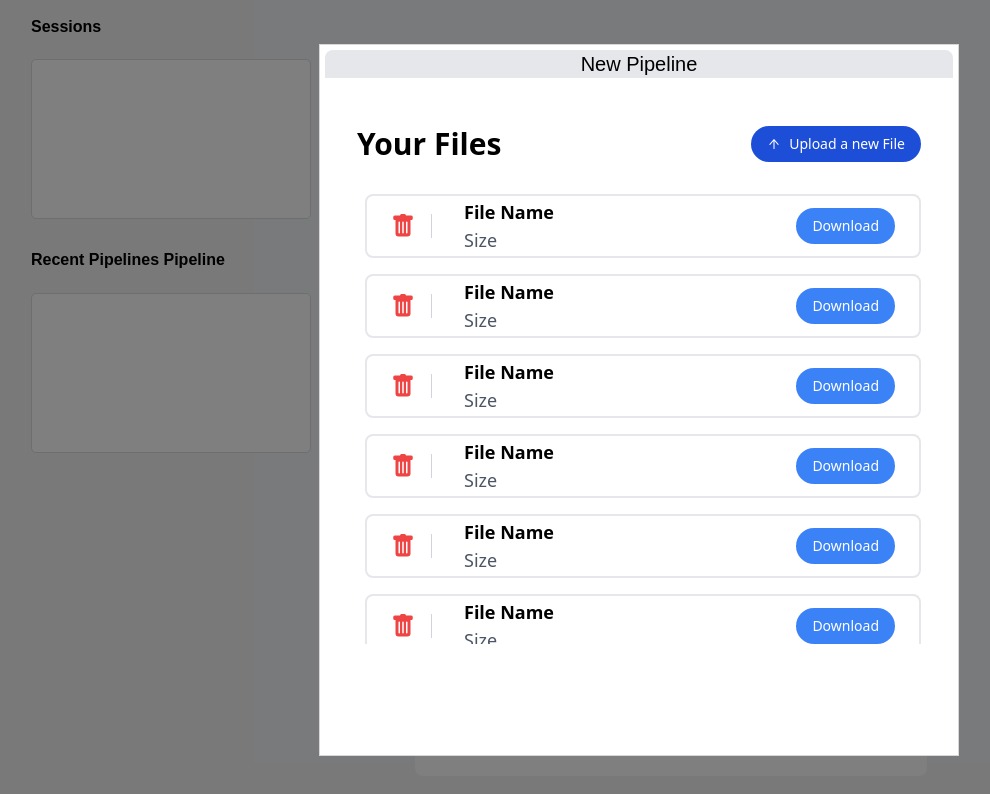
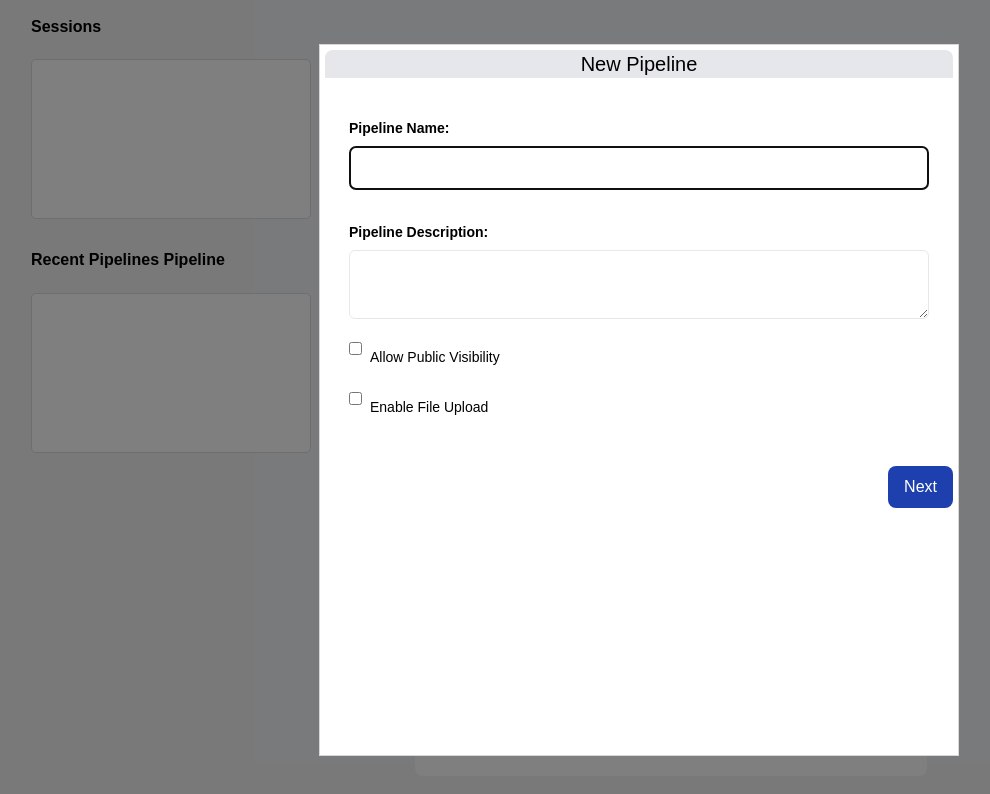
Before and after one commit to KaranpreetRaja/pipegen, a React (Vite) app in the folder app/: page /dashboard in a window 1280 px wide. Both pictures are taken after a click on the button "Create Pipeline". Shown: the part 152-946 px from the top of the page, without its empty margins (1-991 px from the left). Built offline with nearby package versions, Linux system fonts and the light colour scheme.

Commit message:
Wizard Ui done

```diff
--- a/app/src/components/FileCard.jsx
+++ b/app/src/components/FileCard.jsx
@@ -1,7 +1,7 @@
 import React from 'react';
 import { BsFillTrashFill } from 'react-icons/bs'
 
-const File = () => {
+const File = ({FileName, Size, Download}) => {
     return (
       <div className="bg-white p-6 w-full h-16 rounded-lg border-grey-200 border-2 flex items-center">
         <BsFillTrashFill className="text-red-500 text-2xl hover:text-red-700 cursor-pointer" />
@@ -9,12 +9,12 @@ const File = () => {
         <div className="mx-4 h-6 border-l border-gray-300"></div>
 
         <div className="ml-4">
-          <span className="block text-lg font-semibold">File Name</span>
-          <span className="block text-lg text-gray-600">Size</span>
+          <span className="block text-lg font-semibold">{FileName}</span>
+          <span className="block text-lg text-gray-600">{Size}</span>
         </div>
 
         <button className="bg-blue-500 text-white px-4 py-2 rounded-full hover:bg-blue-600 ml-auto">
-          Download
+          {Download}
         </button>
       </div>
     );
--- a/app/src/components/FileUpload.jsx
+++ /dev/null
@@ -1,39 +0,0 @@
-import React from 'react';
-import 'reactjs-popup/dist/index.css';
-import { AiOutlineArrowUp } from 'react-icons/ai';
-import File from "./FileCard";
-
-const FileUpload = ({ visibility }) => {
-  return (
-      <div className={visibility ? 'hidden' : ''}>
-        <div className="font-sans text-sm bg-white p-8 rounded-lg w-full">
-          <div className="flex justify-between items-center mb-4">
-            <h1 className="text-3xl font-semibold">Your Files</h1>
-            <button className="bg-blue-700 text-white px-4 py-2 rounded-full hover:bg-blue-900 focus:outline-none focus:ring focus:border-blue-300 flex flex-row items-center space-x-2">
-              <AiOutlineArrowUp />
-              <span>Upload a new File</span>
-            </button>
-          </div>
-
-          <div className="flex mt-8">
-            <div className="w-full overflow-y-scroll space-y-4 ml-2 h-files-section">
-              <File />
-              <File />
-              <File />
-              <File />
-              <File />
-              <File />
-              <File />
-              <File />
-              <File />
-              <File />
-              <File />
-              <File />
-            </div>
-          </div>
-        </div>
-      </div>
-  );
-};
-
-export default FileUpload;
--- a/app/src/components/PipelineConfig.jsx
+++ b/app/src/components/PipelineConfig.jsx
@@ -1,30 +1,105 @@
-import React from 'react';
+import React, { useState } from 'react';
 import Popup from 'reactjs-popup';
 import 'reactjs-popup/dist/index.css';
-import FileUpload from './FileUpload';
+import WizardPage2 from './WizardPage2';
 import WizardPage1 from './WizardPage1';
+import WizardPage3 from './WizardPage3';
+import WizardPage4 from './WizardPage4';
 
 const PipelineConfig = () => {
+    const [currentPage, setCurrentPage] = useState(1); // Track the current page
 
-    return(
-        <Popup trigger={
+    const filetoBLOB = (file) => new Promise((resolve, reject) => {
+        const reader = new FileReader();
+        reader.onload = (event) => {
+          resolve(event.target.result)
+        };
+        reader.readAsDataURL(file);
+    })
+
+    const [formData, setFormData] = useState({
+        name: "",
+        description: "",
+        author: "",
+        created: "",
+        last_updated: "",
+        visibility_public: false,
+        has_upload: false,
+        dynamic_upload: false,
+        uploads: [],
+        model: [
+          {
+            type: "",
+            is_custom: false,
+            train_file_format: "",
+            train_file: "",
+            has_test: false,
+            test_file: "",
+            generation: "",
+          },
+        ],
+    });
+
+    const handleChange = (e) => {
+        const { name, value, type, checked } = e.target;
+
+        if (name === "has_upload" && !checked) {
+            setFormData((prevData) => ({
+                ...prevData,
+                [name]: type === "checkbox" ? checked : value,
+                dynamic_upload: false,
+                uploads: [],
+            }));
+        } else {
+            setFormData((prevData) => ({
+                ...prevData,
+                [name]: type === "checkbox" ? checked : value,
+            }));
+        }
+    };
+
+    const handleNext = () => {
+        if (currentPage === 1) {
+            setCurrentPage(formData.has_upload ? 2 : 3);
+        } else if (currentPage === 2) {
+            setCurrentPage(formData.model[0].is_custom ? 4 : 3);
+        } else {
+            console.log("Make Pipeline");
+        }
+    };
+
+
+    return (
+        <Popup
+            trigger={
                 <button className="bg-blue-500 text-white px-4 py-2 rounded-lg hover:bg-blue-600 focus:outline-none focus:ring focus:border-blue-300">
                     Create Pipeline
                 </button>
-            } position="center center" modal nested>
+            }
+            position="center center" modal nested>
             {close => (
-            <div className="bg-white h-file-upload-modal rounded-t-lg">
-                <div className="flex justify-center items-center w-full mb-4 bg-gray-200 rounded-t-lg">
-                    <h1 className="text-xl font-medium">New Pipeline</h1>
+                <div className="bg-white h-file-upload-modal rounded-t-lg">
+                    <div className="flex justify-center items-center w-full mb-4 bg-gray-200 rounded-t-lg">
+                        <h1 className="text-xl font-medium">New Pipeline</h1>
+                    </div>
+                    {currentPage === 1 && <WizardPage1 visibility={true} formData={formData} handleChange={handleChange} />}
+                    {currentPage === 2 && <WizardPage2 visibility={false} formData={formData} handleChange={handleChange} />}
+                    {currentPage === 3 && <WizardPage3 visibility={false} formData={formData} handleChange={handleChange} />}
+                    {currentPage === 4 && <WizardPage4 visibility={false} formData={formData} handleChange={handleChange} />}
+                    {currentPage !== 4 && (
+                        <div className="flex justify-end w-full rounded-t-lg">
+                            <button
+                                className="bg-blue-800 text-white px-4 py-2 rounded-lg hover:bg-blue-600 focus:outline-none focus:ring focus:border-blue-300"
+                                onClick={handleNext}
+                            >
+                                Next
+                            </button>
+                        </div>
+                    )}
                 </div>
-                <WizardPage1 visibility={true}/>
-                <FileUpload visibility={false}/>
-
-            </div>
-
             )}
         </Popup>
-    )
+    );
 }
 
 export default PipelineConfig;
--- a/app/src/components/WizardPage1.jsx
+++ b/app/src/components/WizardPage1.jsx
@@ -1,23 +1,9 @@
 import { useState } from "react";
 
-const WizardPage1 = ({ visibility }) => {
-  const [formData, setFormData] = useState({
-    name: "",
-    description: "",
-    visibility_public: false,
-    has_upload: false,
-  });
-
-  const handleChange = (e) => {
-    const { name, value, type, checked } = e.target;
-    setFormData((prevData) => ({
-      ...prevData,
-      [name]: type === "checkbox" ? checked : value,
-    }));
-  };
+const WizardPage1 = ({ visibility, formData, handleChange }) => {
 
   return (
-        <div className={visibility ? 'hidden' : ''}>
+        <div className={visibility ? '' : 'hidden'}>
             <form className="p-6">
                 {/* Pipeline Name */}
                 <div className="mb-4">
@@ -59,7 +45,7 @@ const WizardPage1 = ({ visibility }) => {
                     onChange={handleChange}
                     className="mr-2"
                     />
-                    <span className="text-sm">Public Visibility</span>
+                    <span className="text-sm">Allow Public Visibility</span>
                 </label>
                 </div>
 
@@ -74,17 +60,11 @@ const WizardPage1 = ({ visibility }) => {
                     onChange={handleChange}
                     className="mr-2"
                     />
-                    <span className="text-sm">Has Upload</span>
+                    <span className="text-sm">Enable File Upload</span>
                 </label>
                 </div>
 
-                {/* Submit Button */}
-                <button
-                type="submit"
-                className="bg-blue-500 text-white px-4 py-2 rounded-full hover:bg-blue-600"
-                >
-                Create Pipeline
-                </button>
+
             </form>
         </div>
   );
--- /dev/null
+++ b/app/src/components/WizardPage2.jsx
@@ -0,0 +1,47 @@
+import React from "react";
+import { AiOutlineArrowUp } from "react-icons/ai";
+import File from "./FileCard";
+
+const WizardPage2 = ({ visibility, formData, handleChange }) => {
+
+  return (
+    <div className={visibility ? "" : "hidden"}>
+      <div className="font-sans text-sm bg-white p-8 rounded-lg w-full">
+        <div className="flex justify-between items-center mb-4">
+          <h1 className="text-3xl font-semibold">RAG Files</h1>
+          <label className="bg-blue-700 text-white px-4 py-2 rounded-full hover:bg-blue-900 focus:outline-none focus:ring focus:border-blue-300 flex flex-row items-center space-x-2 cursor-pointer">
+            <AiOutlineArrowUp />
+            <span>Upload RAG File</span>
+            <input
+              type="file"
+              multiple
+              onChange={handleChange}
+              className="hidden"
+            />
+          </label>
+        </div>
+
+        <div className="flex mt-8 flex-col">
+          <label className="flex items-center space-x-2 cursor-pointer mb-8">
+            <input
+              type="checkbox"
+              checked={formData.dynamicUpload}
+              onChange={handleChange}
+              className="text-blue-500"
+            />
+            <span className="text-lg">Enable Dynamic Upload</span>
+          </label>
+
+          <div className="w-full overflow-y-scroll space-y-4 ml-2 h-files-section">
+            <File FileName={"File Name"} Size={"Size"} Download={"Download"}/>
+            <File FileName={"File Name"} Size={"Size"} Download={"Download"}/>
+            <File FileName={"File Name"} Size={"Size"} Download={"Download"}/>
+            <File FileName={"File Name"} Size={"Size"} Download={"Download"}/>
+          </div>
+        </div>
+      </div>
+    </div>
+  );
+};
+
+export default WizardPage2;
--- a/app/src/components/WizardPage3.jsx
+++ b/app/src/components/WizardPage3.jsx
@@ -0,0 +1,45 @@
+import React from "react";
+
+const WizardPage3 = ({ visibility, formData, handleChange }) => {
+  return (
+    <div className={visibility ? "" : "hidden"}>
+      <form className="p-6">
+        {/* Select Model */}
+        <div className="mb-4">
+          <label htmlFor="model" className="block text-sm font-semibold mb-2">
+            Select Model:
+          </label>
+          <select
+            id="model"
+            name="model"
+            value={formData.model[0].type}
+            onChange={handleChange}
+            className="w-full p-2 border rounded-md"
+          >
+            <option value="Command">Command</option>
+            <option value="Generation">Generation</option>
+            <option value="Representation">Representation</option>
+            <option value="Rerank">Rerank</option>
+          </select>
+        </div>
+
+        {/* Enable Custom Model */}
+        <div className="mb-4">
+          <label htmlFor="custom_model" className="flex items-center">
+            <input
+              type="checkbox"
+              id="custom_model"
+              name="custom_model"
+              checked={formData.model[0].is_custom}
+              onChange={handleChange}
+              className="mr-2"
+            />
+            <span className="text-sm">Enable Custom Model</span>
+          </label>
+        </div>
+      </form>
+    </div>
+  );
+};
+
+export default WizardPage3;
--- /dev/null
+++ b/app/src/components/WizardPage4.jsx
@@ -0,0 +1,33 @@
+import React from "react";
+import { AiOutlineArrowUp } from "react-icons/ai";
+import File from "./FileCard";
+
+const WizardPage4 = ({ visibility, formData, handleChange }) => {
+  return (
+    <div className={visibility ? "" : "hidden"}>
+      <div className="font-sans text-sm bg-white p-8 rounded-lg w-full">
+        <div className="flex justify-between items-center mb-4">
+          <h1 className="text-3xl font-semibold">Training Files</h1>
+          <label className="bg-blue-700 text-white px-4 py-2 rounded-full hover:bg-blue-900 focus:outline-none focus:ring focus:border-blue-300 flex flex-row items-center space-x-2 cursor-pointer">
+            <AiOutlineArrowUp />
+            <span>Upload Training File</span>
+            <input
+              type="file"
+              multiple
+              onChange={handleChange}
+              className="hidden"
+            />
+          </label>
+        </div>
+
+        <div className="flex mt-8 flex-col">
+          <div className="w-full overflow-y-scroll space-y-4 ml-2 h-files-section">
+            <File FileName={"File Name"} Size={"Size"} Download={"Download"} />
+          </div>
+        </div>
+      </div>
+    </div>
+  );
+};
+
+export default WizardPage4;
```
